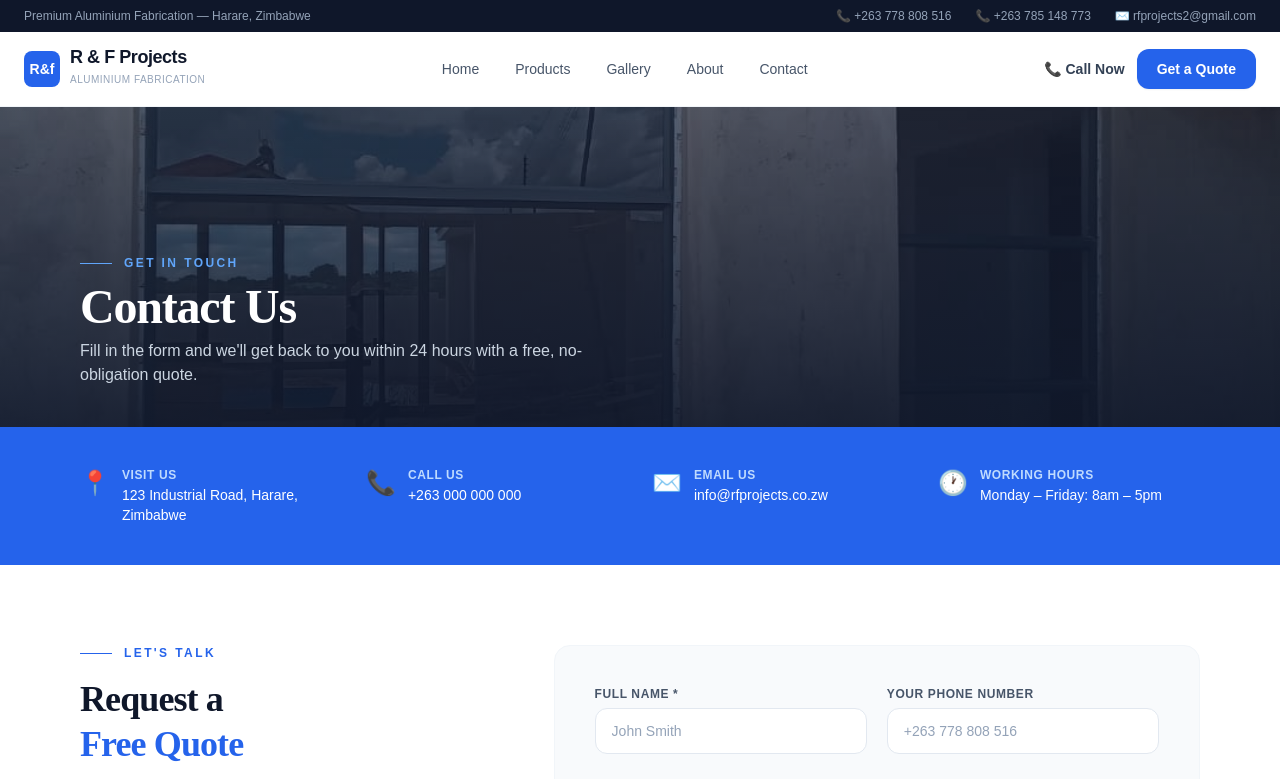
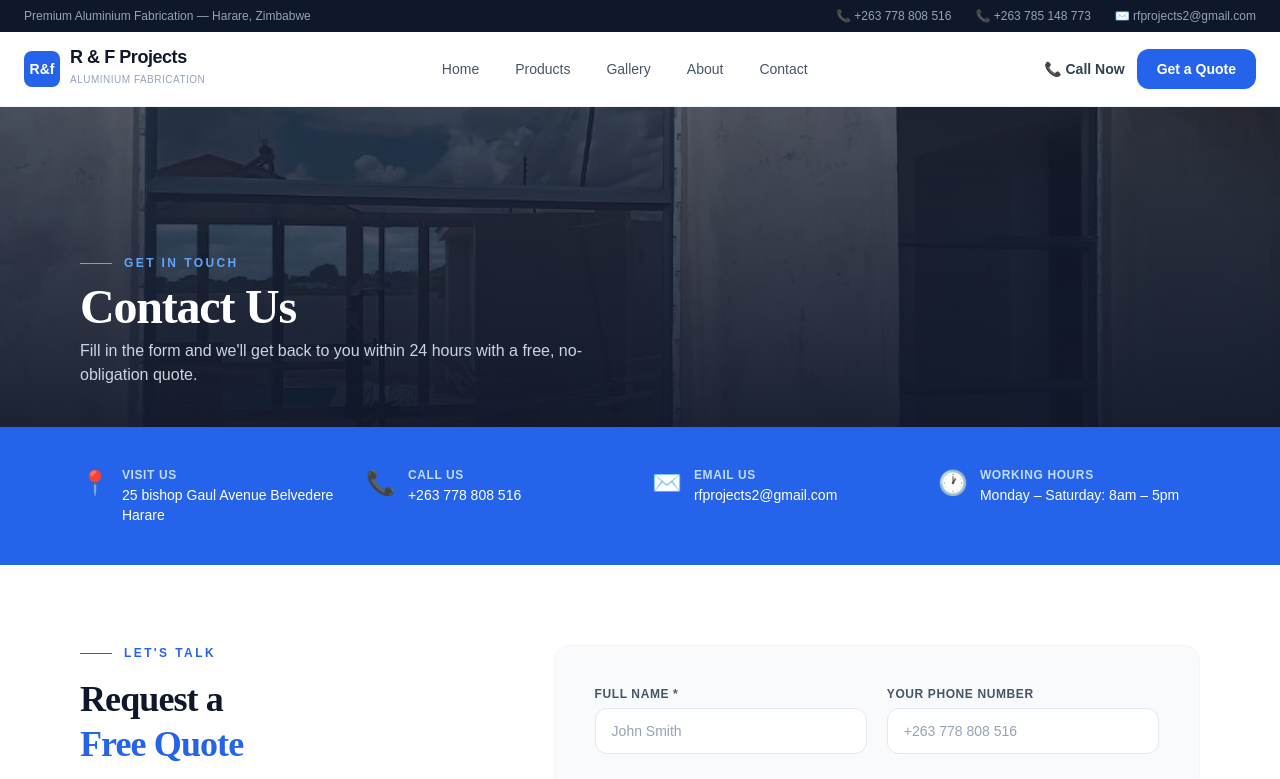
Before and after one commit to Malvern2109/R-F_projects, a Next.js app: page /contact in a window 1280 px wide. Shown: the top 779 px of the page. Built offline with nearby package versions, Linux system fonts and the light colour scheme.

Commit message:
Update page.tsx
address changes

```diff
--- a/src/app/contact/page.tsx
+++ b/src/app/contact/page.tsx
@@ -12,22 +12,22 @@ const CONTACT_DETAILS = [
   {
     icon: "📍",
     label: "Visit Us",
-    value: "123 Industrial Road, Harare, Zimbabwe",
+    value: "25 bishop Gaul Avenue Belvedere Harare"
   },
   {
     icon: "📞",
     label: "Call Us",
-    value: "+263 000 000 000",
+    value: "+263 778 808 516",
   },
   {
     icon: "✉️",
     label: "Email Us",
-    value: "info@rfprojects.co.zw",
+    value: "rfprojects2@gmail.com",
   },
   {
     icon: "🕐",
     label: "Working Hours",
-    value: "Monday – Friday: 8am – 5pm",
+    value: "Monday – Saturday: 8am – 5pm",
   },
 ];
 
```
